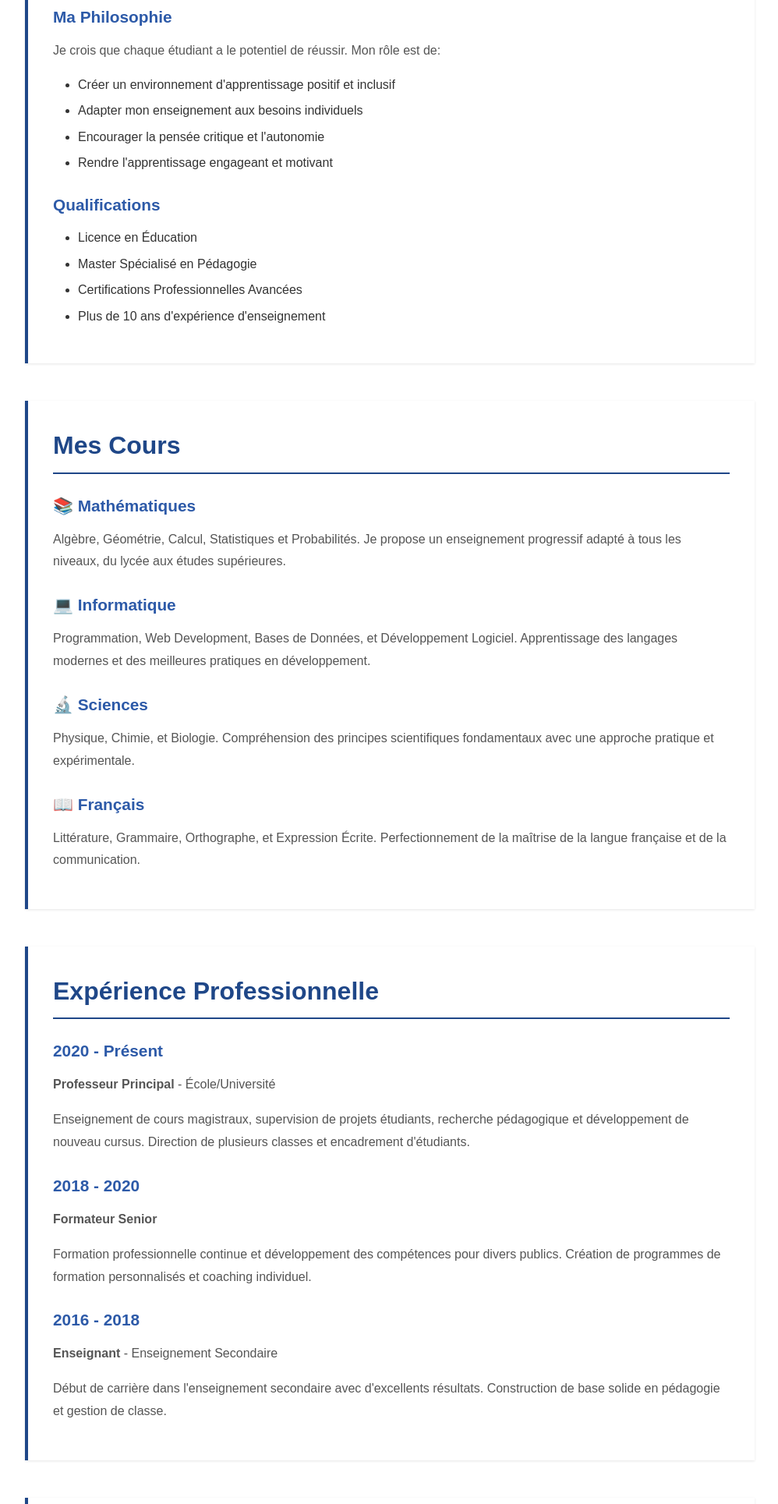
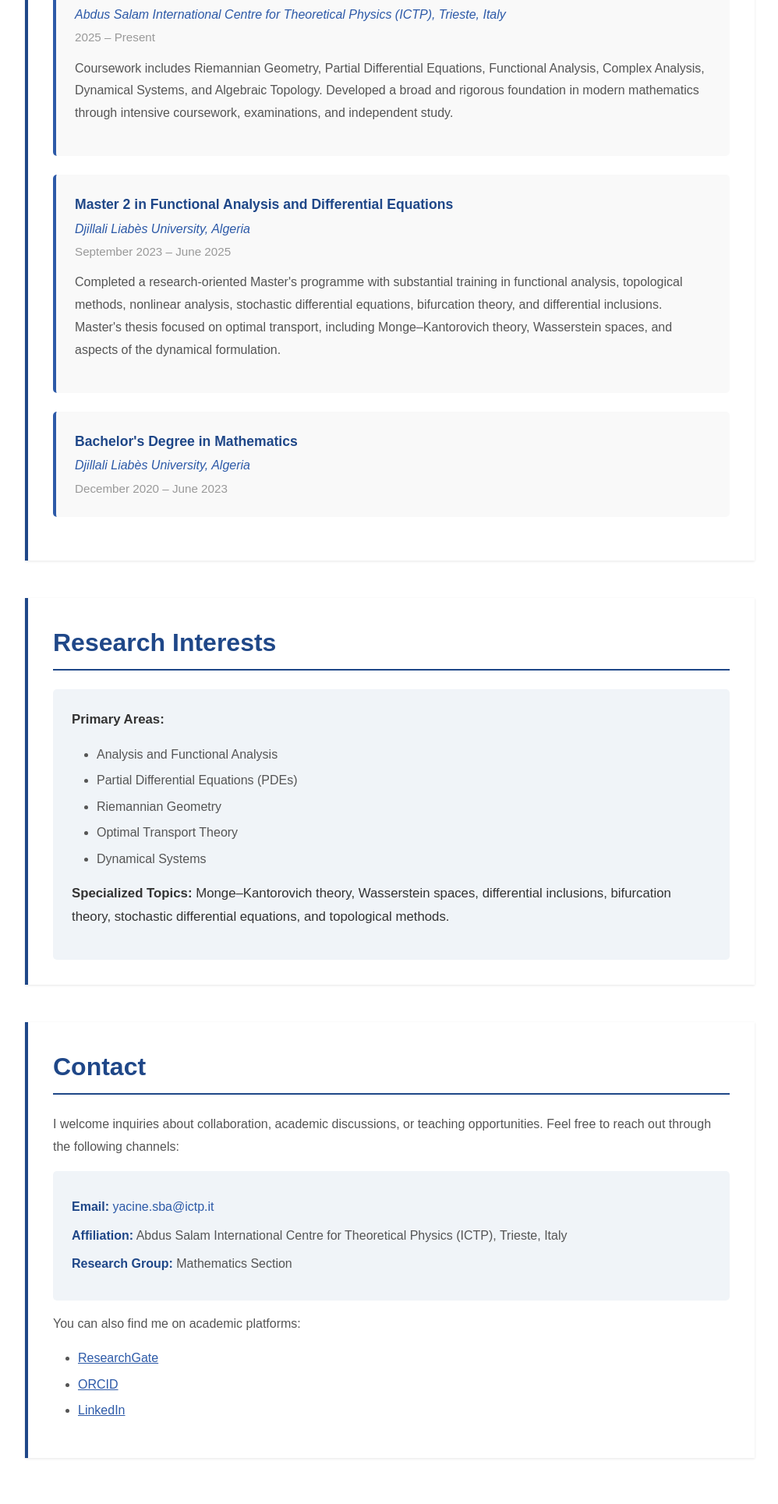
Before and after one commit to yacine22sba/yacine22sba.github.io, a plain HTML site: page index.html in a window 1280 px wide. Shown: the part 868-2797 px from the top of the page at 78% size, without its empty margins (140-1138 px from the left). Drawn offline with Linux system fonts and the light colour scheme.

Commit message:
Update website with professional mathematician profile and education details

```diff
--- a/index.html
+++ b/index.html
@@ -1,9 +1,9 @@
 <!DOCTYPE html>
-<html lang="fr">
+<html lang="en">
 <head>
     <meta charset="UTF-8">
     <meta name="viewport" content="width=device-width, initial-scale=1.0">
-    <title>Yacine SBA - Professeur</title>
+    <title>Yacine SBA - Mathematician & Educator</title>
     <style>
         * {
             margin: 0;
@@ -94,7 +94,7 @@
         section h2 {
             color: #1f4788;
             font-size: 2rem;
-            margin-bottom: 1rem;
+            margin-bottom: 1.5rem;
             border-bottom: 2px solid #1f4788;
             padding-bottom: 0.5rem;
         }
@@ -104,6 +104,13 @@
             font-size: 1.3rem;
             margin-top: 1.5rem;
             margin-bottom: 0.8rem;
+        }
+
+        section h4 {
+            color: #333;
+            font-size: 1.1rem;
+            margin-top: 1rem;
+            margin-bottom: 0.5rem;
         }
 
         section p {
@@ -120,6 +127,68 @@
 
         li {
             margin-bottom: 0.5rem;
+            color: #555;
+        }
+
+        /* Education Block */
+        .education-item {
+            background: #f9f9f9;
+            padding: 1.5rem;
+            margin-bottom: 1.5rem;
+            border-left: 4px solid #2d5aa8;
+            border-radius: 5px;
+        }
+
+        .education-item .degree {
+            font-weight: bold;
+            color: #1f4788;
+            font-size: 1.1rem;
+        }
+
+        .education-item .institution {
+            color: #2d5aa8;
+            font-style: italic;
+            margin-top: 0.3rem;
+        }
+
+        .education-item .dates {
+            color: #999;
+            font-size: 0.95rem;
+            margin-top: 0.3rem;
+        }
+
+        .education-item .description {
+            margin-top: 0.8rem;
+            color: #666;
+            line-height: 1.7;
+        }
+
+        /* Profile Section */
+        .profile-intro {
+            background: #f0f4f8;
+            padding: 1.5rem;
+            border-radius: 5px;
+            margin-bottom: 2rem;
+            border-left: 4px solid #1f4788;
+        }
+
+        .profile-intro p {
+            color: #333;
+            line-height: 1.8;
+        }
+
+        /* Research Interests */
+        .research-interests {
+            background: #f0f4f8;
+            padding: 1.5rem;
+            border-radius: 5px;
+            margin-top: 1rem;
+        }
+
+        .research-interests p {
+            color: #333;
+            font-size: 1.05rem;
+            line-height: 1.8;
         }
 
         /* Contact Info */
@@ -138,6 +207,15 @@
             color: #1f4788;
         }
 
+        .contact-info a {
+            color: #2d5aa8;
+            text-decoration: none;
+        }
+
+        .contact-info a:hover {
+            text-decoration: underline;
+        }
+
         /* Footer */
         footer {
             background: #333;
@@ -149,6 +227,7 @@
 
         footer p {
             margin: 0;
+            color: white;
         }
 
         /* Responsive */
@@ -175,112 +254,98 @@
     <!-- Header -->
     <header>
         <h1>Yacine SBA</h1>
-        <p>Professeur - Enseignant Passionné</p>
+        <p>Mathematician & Educator | ICTP Postgraduate Fellow</p>
     </header>
 
     <!-- Navigation -->
     <nav>
         <ul>
-            <li><a href="#accueil">Accueil</a></li>
-            <li><a href="#a-propos">À Propos</a></li>
-            <li><a href="#cours">Cours</a></li>
-            <li><a href="#experience">Expérience</a></li>
+            <li><a href="#profile">Profile</a></li>
+            <li><a href="#education">Education</a></li>
+            <li><a href="#research">Research Interests</a></li>
             <li><a href="#contact">Contact</a></li>
         </ul>
     </nav>
 
     <!-- Main Content -->
     <main>
-        <!-- Accueil -->
-        <section id="accueil">
-            <h2>Bienvenue</h2>
-            <p>Bonjour et bienvenue sur mon site! Je suis un professeur dévoué avec plusieurs années d'expérience dans l'enseignement. Mon objectif est d'aider les étudiants à réussir en offrant un enseignement de qualité, adapté et personnalisé.</p>
-            <p>N'hésitez pas à explorer les différentes sections de ce site pour en savoir plus sur mes services et mon expérience.</p>
+        <!-- Profile Section -->
+        <section id="profile">
+            <h2>Profile</h2>
+            <div class="profile-intro">
+                <p>I completed my Bachelor's and Master's studies in Mathematics at Djillali Liabès University, Algeria, where I specialized in functional analysis and differential equations. I am currently enrolled in the Postgraduate Diploma Programme in Mathematics at the Abdus Salam International Centre for Theoretical Physics (ICTP), Trieste, Italy. My research interests include analysis, partial differential equations, geometry, dynamical systems, and optimal transport.</p>
+            </div>
         </section>
 
-        <!-- À Propos -->
-        <section id="a-propos">
-            <h2>À Propos de Moi</h2>
-            <h3>Qui suis-je?</h3>
-            <p>Je suis un professeur passionné par l'enseignement et la transmission de connaissances. Avec plusieurs années d'expérience, j'ai développé une expertise dans plusieurs domaines et une approche pédagogique qui met l'accent sur l'engagement et la réussite des étudiants.</p>
+        <!-- Education Section -->
+        <section id="education">
+            <h2>Education</h2>
 
-            <h3>Ma Philosophie</h3>
-            <p>Je crois que chaque étudiant a le potentiel de réussir. Mon rôle est de:</p>
-            <ul>
-                <li>Créer un environnement d'apprentissage positif et inclusif</li>
-                <li>Adapter mon enseignement aux besoins individuels</li>
-                <li>Encourager la pensée critique et l'autonomie</li>
-                <li>Rendre l'apprentissage engageant et motivant</li>
-            </ul>
+            <div class="education-item">
+                <div class="degree">Postgraduate Diploma Programme in Mathematics</div>
+                <div class="institution">Abdus Salam International Centre for Theoretical Physics (ICTP), Trieste, Italy</div>
+                <div class="dates">2025 – Present</div>
+                <div class="description">
+                    <p>Coursework includes Riemannian Geometry, Partial Differential Equations, Functional Analysis, Complex Analysis, Dynamical Systems, and Algebraic Topology. Developed a broad and rigorous foundation in modern mathematics through intensive coursework, examinations, and independent study.</p>
+                </div>
+            </div>
 
-            <h3>Qualifications</h3>
-            <ul>
-                <li>Licence en Éducation</li>
-                <li>Master Spécialisé en Pédagogie</li>
-                <li>Certifications Professionnelles Avancées</li>
-                <li>Plus de 10 ans d'expérience d'enseignement</li>
-            </ul>
+            <div class="education-item">
+                <div class="degree">Master 2 in Functional Analysis and Differential Equations</div>
+                <div class="institution">Djillali Liabès University, Algeria</div>
+                <div class="dates">September 2023 – June 2025</div>
+                <div class="description">
+                    <p>Completed a research-oriented Master's programme with substantial training in functional analysis, topological methods, nonlinear analysis, stochastic differential equations, bifurcation theory, and differential inclusions. Master's thesis focused on optimal transport, including Monge–Kantorovich theory, Wasserstein spaces, and aspects of the dynamical formulation.</p>
+                </div>
+            </div>
+
+            <div class="education-item">
+                <div class="degree">Bachelor's Degree in Mathematics</div>
+                <div class="institution">Djillali Liabès University, Algeria</div>
+                <div class="dates">December 2020 – June 2023</div>
+            </div>
         </section>
 
-        <!-- Cours -->
-        <section id="cours">
-            <h2>Mes Cours</h2>
-
-            <h3>📚 Mathématiques</h3>
-            <p>Algèbre, Géométrie, Calcul, Statistiques et Probabilités. Je propose un enseignement progressif adapté à tous les niveaux, du lycée aux études supérieures.</p>
-
-            <h3>💻 Informatique</h3>
-            <p>Programmation, Web Development, Bases de Données, et Développement Logiciel. Apprentissage des langages modernes et des meilleures pratiques en développement.</p>
-
-            <h3>🔬 Sciences</h3>
-            <p>Physique, Chimie, et Biologie. Compréhension des principes scientifiques fondamentaux avec une approche pratique et expérimentale.</p>
-
-            <h3>📖 Français</h3>
-            <p>Littérature, Grammaire, Orthographe, et Expression Écrite. Perfectionnement de la maîtrise de la langue française et de la communication.</p>
+        <!-- Research Interests Section -->
+        <section id="research">
+            <h2>Research Interests</h2>
+            <div class="research-interests">
+                <p><strong>Primary Areas:</strong></p>
+                <ul>
+                    <li>Analysis and Functional Analysis</li>
+                    <li>Partial Differential Equations (PDEs)</li>
+                    <li>Riemannian Geometry</li>
+                    <li>Optimal Transport Theory</li>
+                    <li>Dynamical Systems</li>
+                </ul>
+                <p style="margin-top: 1rem;"><strong>Specialized Topics:</strong> Monge–Kantorovich theory, Wasserstein spaces, differential inclusions, bifurcation theory, stochastic differential equations, and topological methods.</p>
+            </div>
         </section>
 
-        <!-- Expérience -->
-        <section id="experience">
-            <h2>Expérience Professionnelle</h2>
-
-            <h3>2020 - Présent</h3>
-            <p><strong>Professeur Principal</strong> - École/Université</p>
-            <p>Enseignement de cours magistraux, supervision de projets étudiants, recherche pédagogique et développement de nouveau cursus. Direction de plusieurs classes et encadrement d'étudiants.</p>
-
-            <h3>2018 - 2020</h3>
-            <p><strong>Formateur Senior</strong></p>
-            <p>Formation professionnelle continue et développement des compétences pour divers publics. Création de programmes de formation personnalisés et coaching individuel.</p>
-
-            <h3>2016 - 2018</h3>
-            <p><strong>Enseignant</strong> - Enseignement Secondaire</p>
-            <p>Début de carrière dans l'enseignement secondaire avec d'excellents résultats. Construction de base solide en pédagogie et gestion de classe.</p>
-        </section>
-
-        <!-- Contact -->
+        <!-- Contact Section -->
         <section id="contact">
-            <h2>Me Contacter</h2>
-            <p>Je serais ravi de discuter de vos besoins en matière d'enseignement ou de formation. N'hésitez pas à me contacter par l'un des moyens suivants:</p>
+            <h2>Contact</h2>
+            <p>I welcome inquiries about collaboration, academic discussions, or teaching opportunities. Feel free to reach out through the following channels:</p>
 
             <div class="contact-info">
-                <p><strong>Email:</strong> <a href="mailto:yacine22sba@gmail.com" style="color: #1f4788; text-decoration: none;">yacine22sba@gmail.com</a></p>
-                <p><strong>Téléphone:</strong> +212 6XX XXX XXX</p>
-                <p><strong>Localisation:</strong> Maroc</p>
-                <p><strong>Horaires de consultation:</strong> Lundi - Vendredi, 9h - 18h</p>
+                <p><strong>Email:</strong> <a href="mailto:yacine.sba@ictp.it">yacine.sba@ictp.it</a></p>
+                <p><strong>Affiliation:</strong> Abdus Salam International Centre for Theoretical Physics (ICTP), Trieste, Italy</p>
+                <p><strong>Research Group:</strong> Mathematics Section</p>
             </div>
 
-            <p>Vous pouvez aussi me trouver sur les réseaux sociaux:</p>
+            <p>You can also find me on academic platforms:</p>
             <ul>
-                <li><a href="#" style="color: #1f4788;">LinkedIn</a></li>
-                <li><a href="#" style="color: #1f4788;">Facebook</a></li>
-                <li><a href="#" style="color: #1f4788;">Twitter</a></li>
+                <li><a href="#" style="color: #2d5aa8;">ResearchGate</a></li>
+                <li><a href="#" style="color: #2d5aa8;">ORCID</a></li>
+                <li><a href="#" style="color: #2d5aa8;">LinkedIn</a></li>
             </ul>
         </section>
     </main>
 
     <!-- Footer -->
     <footer>
-        <p>&copy; 2026 Yacine SBA - Tous droits réservés.</p>
-        <p>Site créé avec passion pour partager mon expérience en enseignement</p>
+        <p>&copy; 2026 Yacine SBA - Mathematician & Educator</p>
+        <p>Abdus Salam International Centre for Theoretical Physics (ICTP), Trieste, Italy</p>
     </footer>
 </body>
 </html>
```
